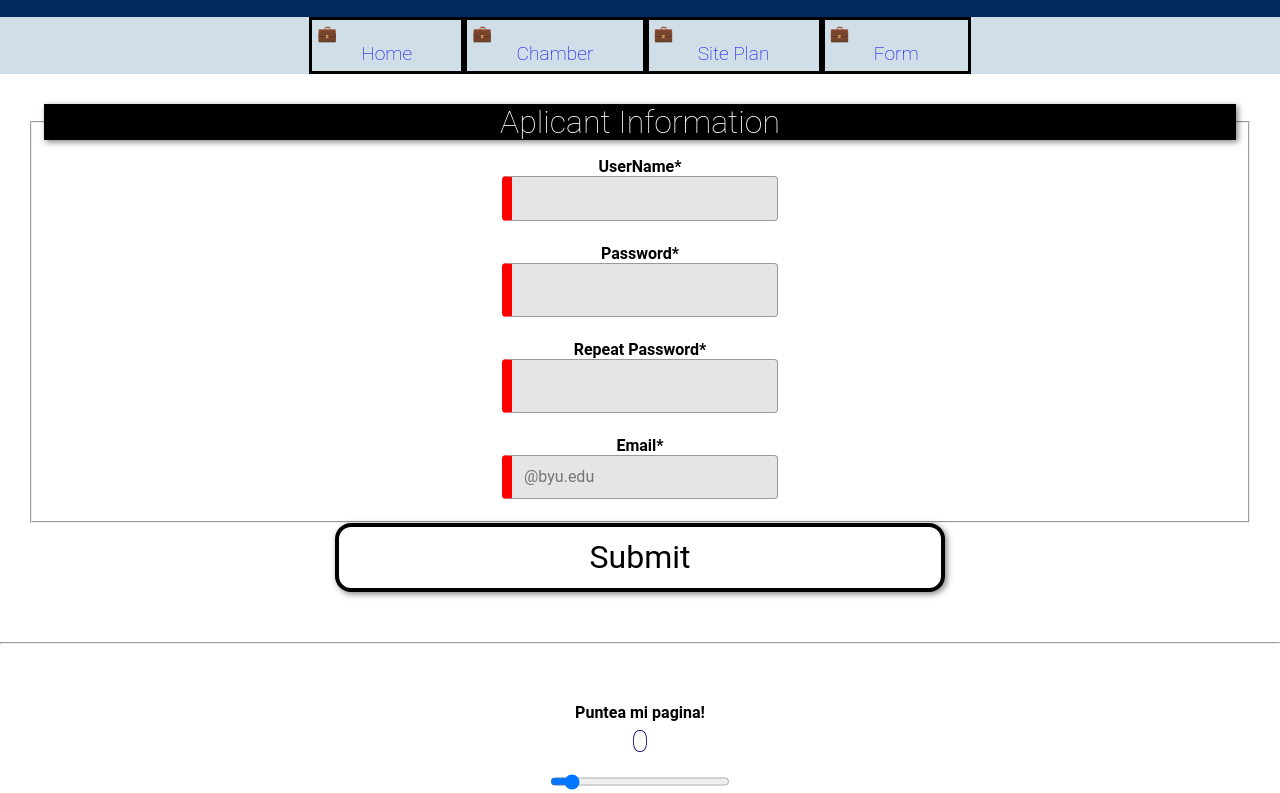
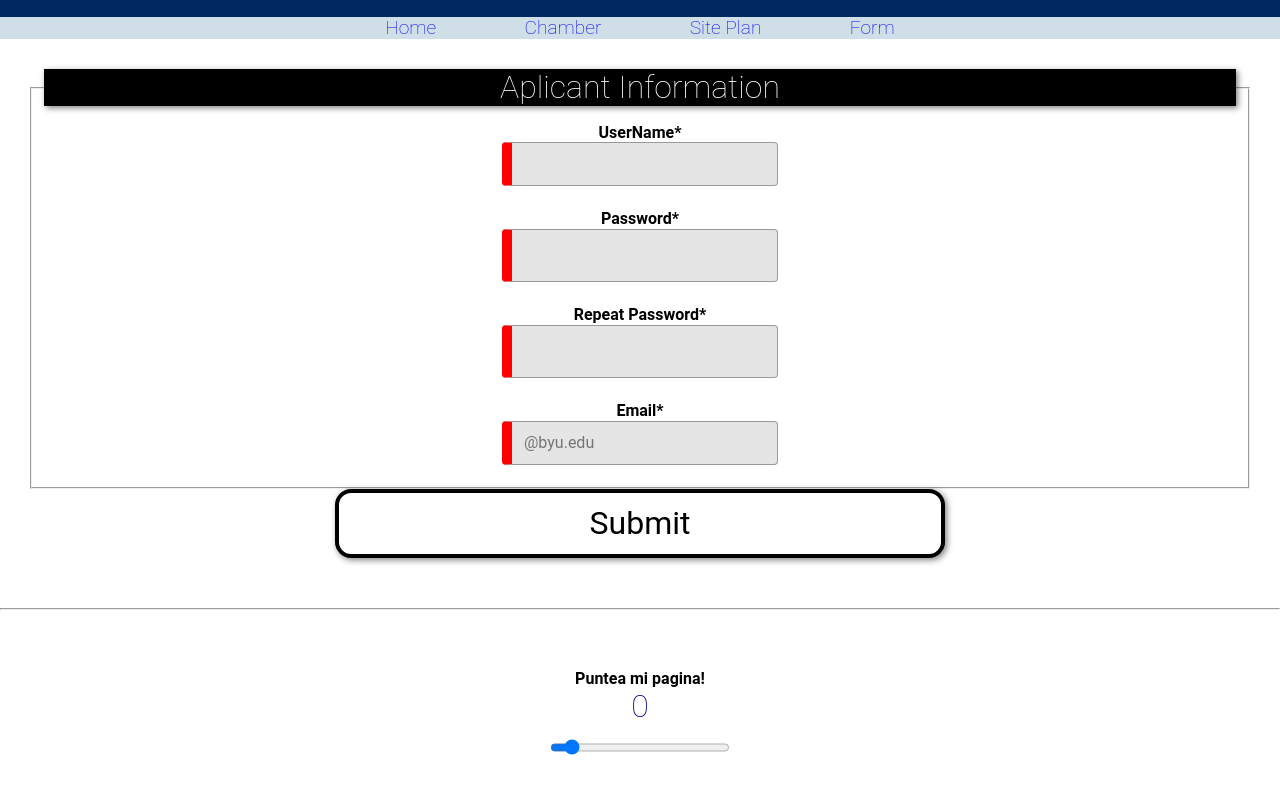
Before and after one commit to EzeAlba/wdd230, a plain HTML site: page form.html in a window 1280 px wide. Shown: the part 217-1010 px from the top of the page. Drawn offline with Linux system fonts and the light colour scheme.

Commit message:
week5-json

```diff
--- a/styles/base.css
+++ b/styles/base.css
@@ -40,15 +40,15 @@ header {
 margin-left: 5%;
 padding: 5%;
 }
-ul{
+.links{
   list-style: none;
 }
-li{
+.links li{
   padding: 5px;
   border-style:solid;
 
 }
-li::before{
+.links li::before{
   content: "💼";
 }
 strong{
@@ -56,7 +56,7 @@ strong{
   font-size: large;
 
 }
-a:hover{
+.links a:hover{
   background-color: #01295F;
   color: #CFDEE7;
   padding: 3px;
```
Also changed, not shown: index.html (+1 -1 lines).
